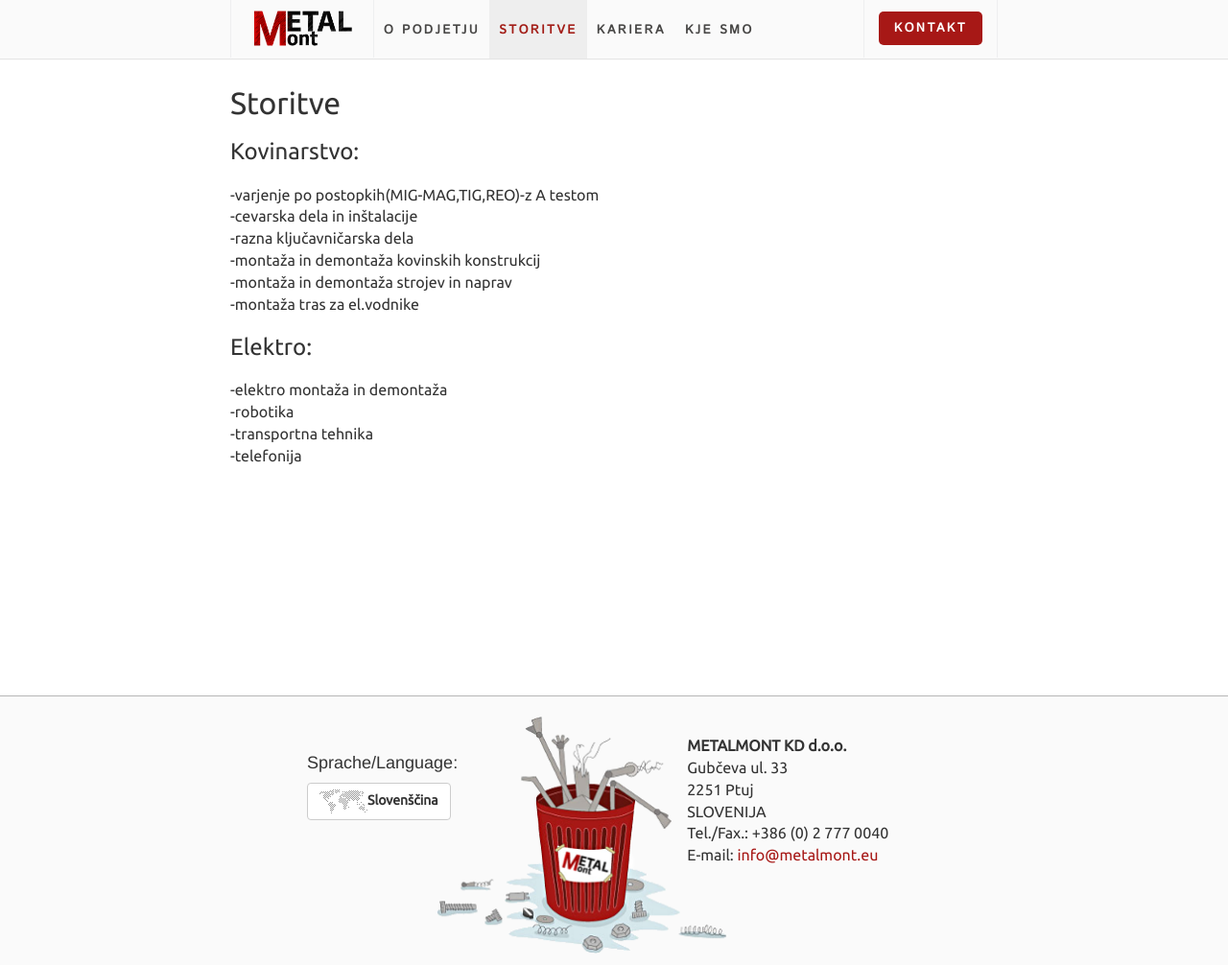
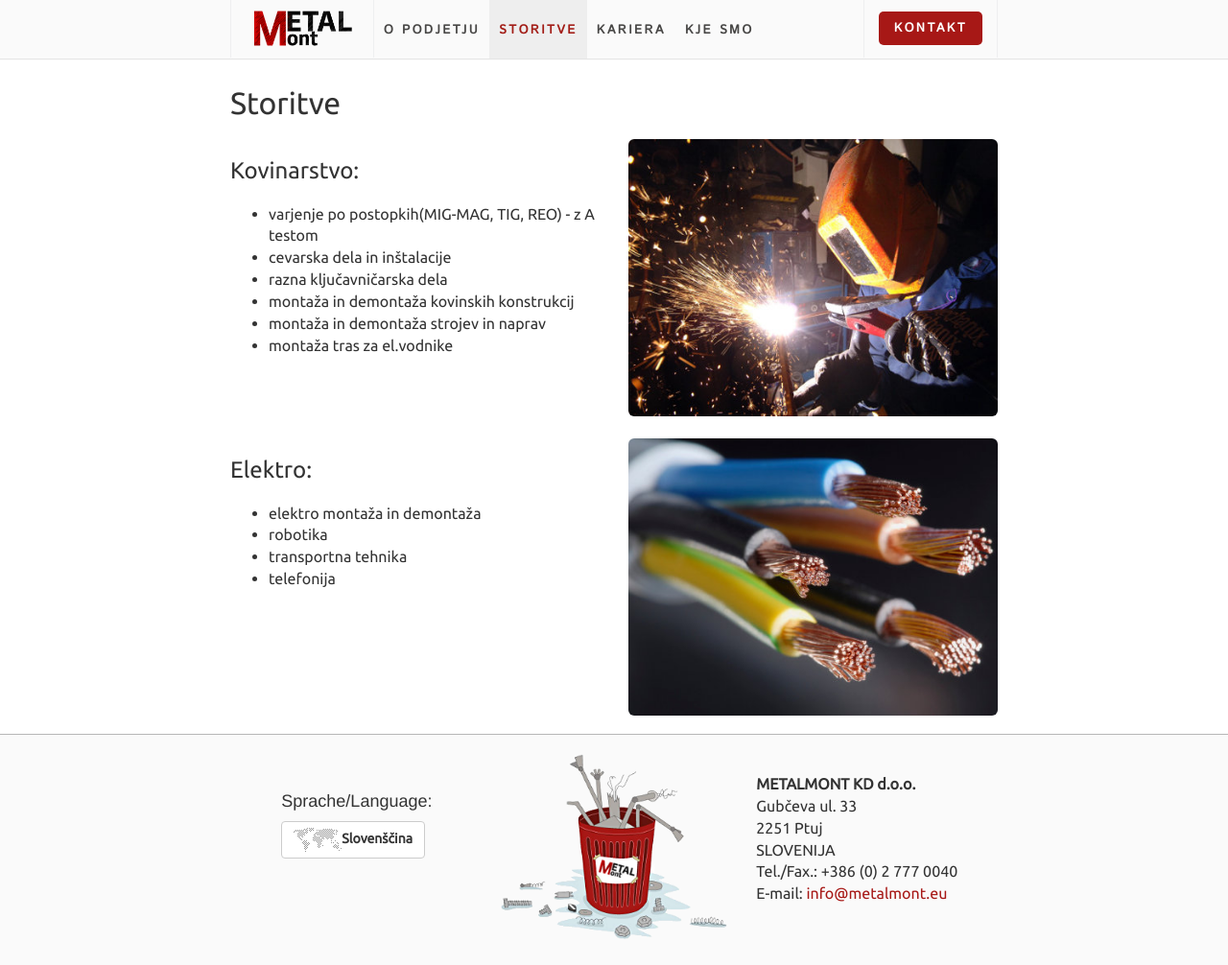
Before and after one commit to Metalmont/Metalmont.github.io, a Jekyll site: the page built from services/index.html, in a window 1280 px wide and 1006 px high. Shown: the whole window at 96% size. Built offline with Jekyll 4.4.1, drawn with Linux system fonts in a browser that asks for light colours; Markdown is read by kramdown in place of the engine named in the settings.

Commit message:
Updated the footer and services page.
The footer is now more responsive.
The services page has pictures:)

```diff
--- a/_includes/footer.html
+++ b/_includes/footer.html
@@ -4,17 +4,19 @@
 <div id="footer">
     <div style="max-width:800px; display: block; margin-left:auto; margin-right:auto;">
         <div class="row" style="margin:0px;">
-            <div class="col-3 language-select" >
+            <div class="col-sm-6 col-lg-4 col-12" >
+                <div class="language-select">
                     <h4>Sprache/Language:</h4>{% assign first_level = page.url | remove_first:'/' | split:'/' | first %}
                     <a id="langPop" data-original-title="" href="#"
                         class="btn btn btn-default" data-toggle="popover"
                         data-content="<a href='{{site.baseurl}}/de/{{first_level}}'>Deutch</a><br/><a href='{{site.baseurl}}/en/{{first_level}}'>English</a>">
                         <img src="{{site.baseurl}}/assets/pic/world.gif"></img>Slovenščina</a>
+                </div>
             </div>
-            <div class="col-5" >
+            <div class="col-4 col-sm-6 visible-lg" style="">
                 <img class="img-responsive" src="{{ site.baseurl }}/assets/pic/bg-footer.png" alt="">
             </div>
-            <div class="col-5" style="margin-left:-9%; margin-top:20px;">
+            <div class="col-12 col-sm-6 col-lg-4 hidden-sm" style="margin-top:20px;">
                 <strong>METALMONT KD d.o.o.</strong><br/>
                 Gubčeva ul. 33<br/>
                 2251 Ptuj<br/>
--- a/assets/css/metalmont.css
+++ b/assets/css/metalmont.css
@@ -1,5 +1,5 @@
 html, body {
-    min-width: 510px;
+    min-width: 200px;
     height: 100%;
     font-size: 16px;
     font-family: 'Ubuntu', sans-serif;
@@ -10,7 +10,7 @@
   min-height: 100%;
   height: auto !important;
   height: 100%;
-  margin: 0 auto -280px;
+  margin: 0 auto -240px;
  }
 
 h1, h2, h3 {
@@ -41,8 +41,10 @@
 }
 
 .language-select{
-    margin-top:30px;
-    padding-left:10%;
+    width:160px;
+    display:block;
+    margin:auto auto;
+margin-top:40px;
 }
 
 .top-border-box{
@@ -309,11 +311,11 @@
 /* FOOTER */
 
 #push{
-    height: 280px;
+    height: 240px;
 }
 #footer {
     background-color: rgb(250,250,250);
-    height:280px;
+    height:240px;
     padding-top:20px;
     box-shadow: 0 -1px 0 rgba(15, 15, 15, 0.3);
 }
--- a/services/index.html
+++ b/services/index.html
@@ -4,19 +4,36 @@
 ---
 
 <h2>Storitve</h2>
+<div class="row">
+<div class="col-12 col-lg-6 col-sm-12">
+<h3>Kovinarstvo:</h3>
+<ul>
+    <li>varjenje po postopkih(MIG-MAG, TIG, REO) - z A testom</li>
+    <li>cevarska dela in inštalacije</li>
+    <li>razna ključavničarska dela</li>
+    <li>montaža in demontaža kovinskih konstrukcij</li>
+    <li>montaža in demontaža strojev in naprav</li>
+    <li>montaža tras za el.vodnike</li>
+</ul>
+</div>
+<div class="col-12 col-lg-6 col-sm-12">
+    <img class="img-rounded img-responsive" src="{{site.baseurl}}/assets/pic/metal.jpg"/>
+</div>
+</div>
+<br/>
+<div class="row">
+       <div class="col-12 col-lg-6 col-sm-12">
+    <h3>Elektro:</h3>
+    <ul>
+        <li>elektro montaža in demontaža</li>
+        <li>robotika</li>
+        <li>transportna tehnika</li>
+        <li>telefonija</li>
+    </ul>
+</div>
+ <div class="col-12 col-lg-6 col-sm-12">
+        <img class="img-rounded img-responsive" src="{{site.baseurl}}/assets/pic/elecric.jpg"/>
+    </div>
 
-<h3>Kovinarstvo:</h3>
 
--varjenje po postopkih(MIG-MAG,TIG,REO)-z A testom<br/>
--cevarska dela in inštalacije<br/>
--razna ključavničarska dela<br/>
--montaža in demontaža kovinskih konstrukcij<br/>
--montaža in demontaža strojev in naprav<br/>
--montaža tras za el.vodnike<br/>
-
-<h3>Elektro:</h3>
-
--elektro montaža in demontaža<br/>
--robotika<br/>
--transportna tehnika<br/>
--telefonija<br/>
+</div>
```
Also changed, not shown: _includes/footer_de.html (+6 -4 lines), _includes/footer_en.html (+6 -4 lines), index.html (+6 -4 lines), assets/pic/bg-footer.jpg (deleted), assets/pic/elecric.jpg (added), assets/pic/metal.jpg (added).
